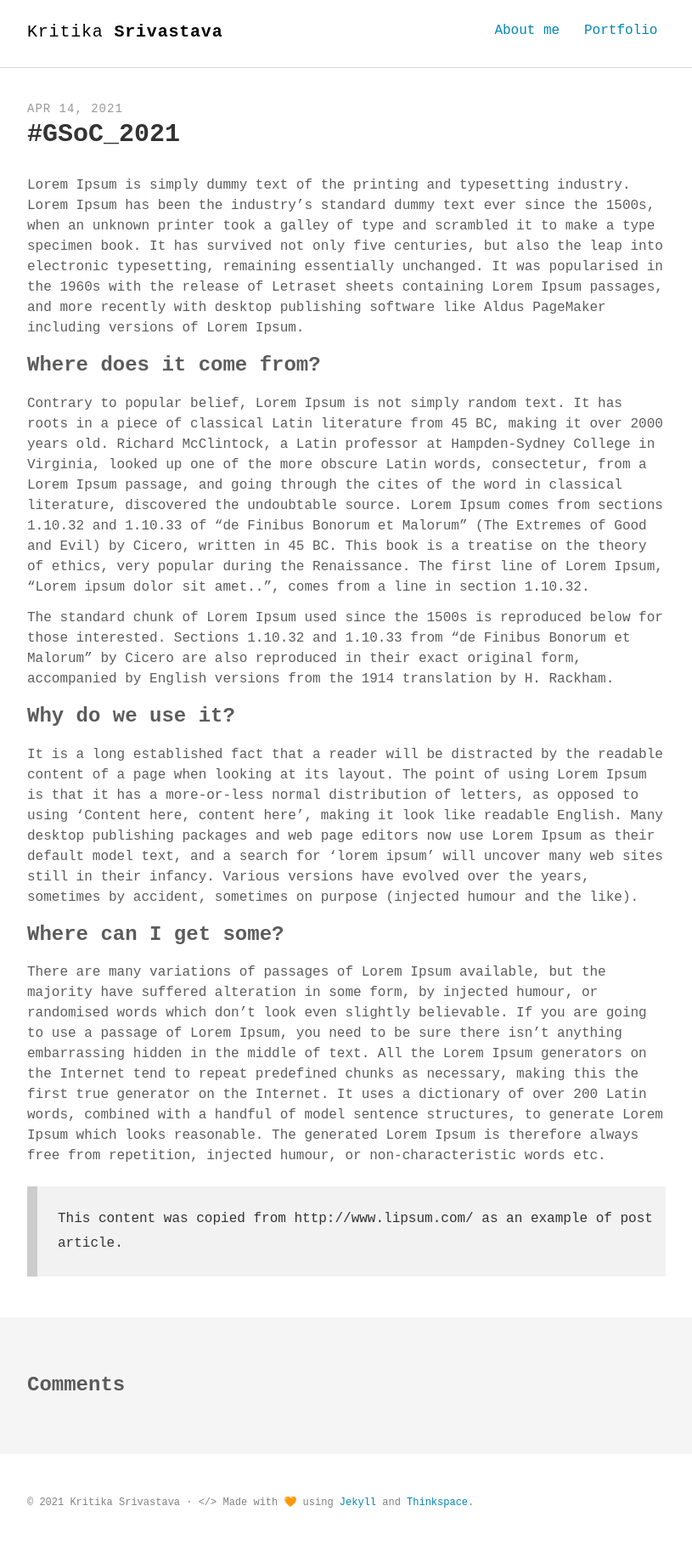
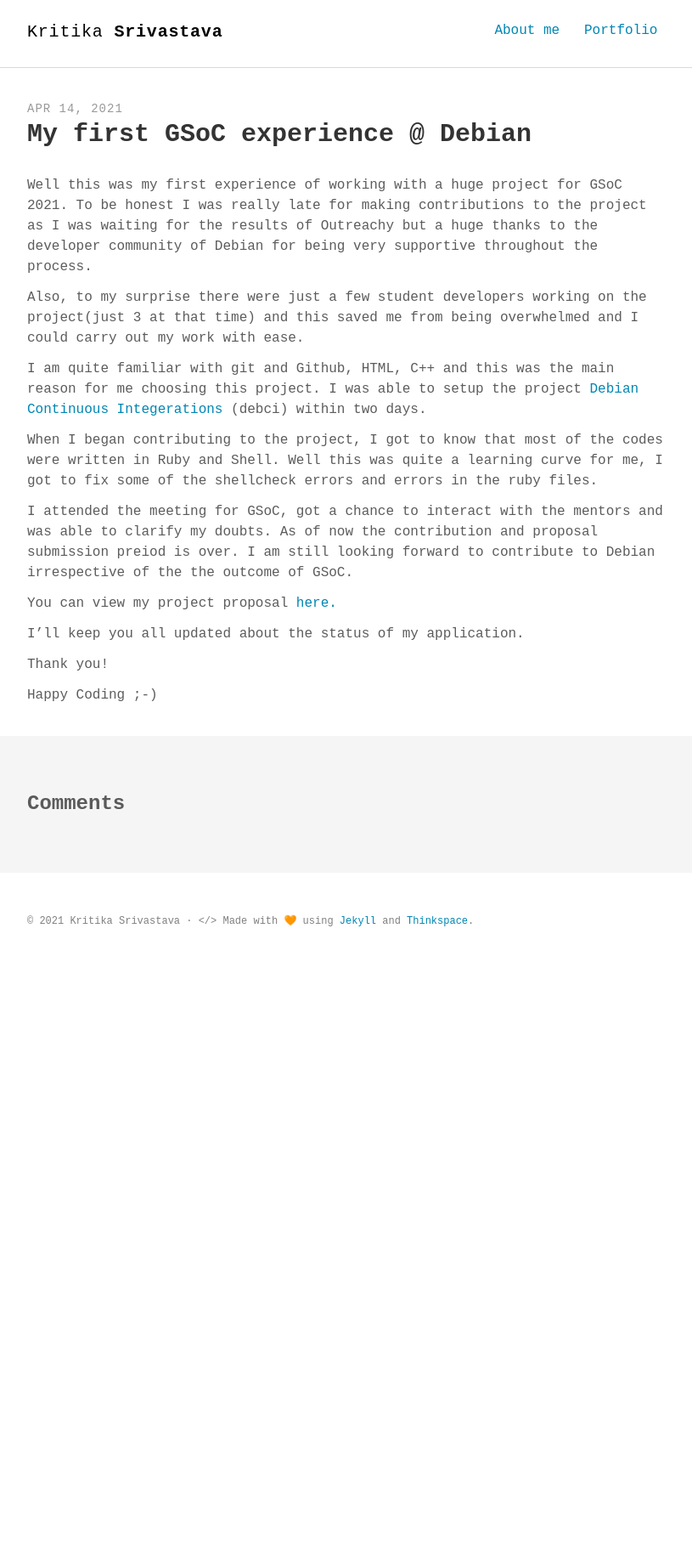
Before and after one commit to kritika-srivastava/Personal-Blog, a Jekyll site: the page built from _posts/2021-04-14-GSoC.md, in a window 1280 px wide. Shown: the whole page at 85% size, without its empty margins (232-1047 px from the left). Built offline with Jekyll 4.4.1, drawn with Linux system fonts in a browser that asks for light colours; some web fonts are replaced; comment, search, counter and statistics services are not loaded; after the commit the page ends 1141 px from its top, so only the background shows below that.

Commit message:
Added GSoC

```diff
--- a/_posts/2021-04-14-GSoC.md
+++ b/_posts/2021-04-14-GSoC.md
@@ -1,25 +1,30 @@
 ---
 layout: post
-title: "#GSoC_2021"
-description: "There is no one who loves pain itself, who seeks after it and wants to have it, simply because it is pain..."
+title: "My first GSoC experience @ Debian"
+description: "My first GSoC experience."
 comments: true
-keywords: "dummy content, lorem ipsum"
+keywords: "Debian, Ruby, Shell"
 ---
 
-Lorem Ipsum is simply dummy text of the printing and typesetting industry. Lorem Ipsum has been the industry's standard dummy text ever since the 1500s, when an unknown printer took a galley of type and scrambled it to make a type specimen book. It has survived not only five centuries, but also the leap into electronic typesetting, remaining essentially unchanged. It was popularised in the 1960s with the release of Letraset sheets containing Lorem Ipsum passages, and more recently with desktop publishing software like Aldus PageMaker including versions of Lorem Ipsum.
 
-### Where does it come from?
+Well this was my first experience of working with a huge project for GSoC 2021.
+To be honest I was really late for making contributions to the project as I was waiting for the results of Outreachy but a huge thanks to the developer community of Debian for being very supportive throughout the process.
 
-Contrary to popular belief, Lorem Ipsum is not simply random text. It has roots in a piece of classical Latin literature from 45 BC, making it over 2000 years old. Richard McClintock, a Latin professor at Hampden-Sydney College in Virginia, looked up one of the more obscure Latin words, consectetur, from a Lorem Ipsum passage, and going through the cites of the word in classical literature, discovered the undoubtable source. Lorem Ipsum comes from sections 1.10.32 and 1.10.33 of "de Finibus Bonorum et Malorum" (The Extremes of Good and Evil) by Cicero, written in 45 BC. This book is a treatise on the theory of ethics, very popular during the Renaissance. The first line of Lorem Ipsum, "Lorem ipsum dolor sit amet..", comes from a line in section 1.10.32.
+Also, to my surprise there were just a few student developers working on the project(just 3 at that time) and this saved me from being overwhelmed and I could carry out my work with ease.
 
-The standard chunk of Lorem Ipsum used since the 1500s is reproduced below for those interested. Sections 1.10.32 and 1.10.33 from "de Finibus Bonorum et Malorum" by Cicero are also reproduced in their exact original form, accompanied by English versions from the 1914 translation by H. Rackham.
+I am quite familiar with git and Github, HTML, C++ and this was the main reason for me choosing this project.
+I was able to setup the project [Debian Continuous Integerations](https://salsa.debian.org/ci-team/debci) (debci)  within two days.
 
-### Why do we use it?
+When I began contributing to the project, I got to know that most of the codes were written in Ruby and Shell. Well this was quite a learning curve for me, I got to fix some of the shellcheck errors and errors in the ruby files.
 
-It is a long established fact that a reader will be distracted by the readable content of a page when looking at its layout. The point of using Lorem Ipsum is that it has a more-or-less normal distribution of letters, as opposed to using 'Content here, content here', making it look like readable English. Many desktop publishing packages and web page editors now use Lorem Ipsum as their default model text, and a search for 'lorem ipsum' will uncover many web sites still in their infancy. Various versions have evolved over the years, sometimes by accident, sometimes on purpose (injected humour and the like).
+I attended the meeting for GSoC, got a chance to interact with the mentors and was able to clarify my doubts.
+As of now the contribution and proposal submission preiod is over.
+I am still looking forward to contribute to Debian irrespective of the the outcome of GSoC.
 
-### Where can I get some?
+You can view my project proposal [here.](https://docs.google.com/document/d/1gPS0DD3us0_5ecczn9-vZxP8ujcYpJGTsJPomL5X75k/edit?usp=sharing)
 
-There are many variations of passages of Lorem Ipsum available, but the majority have suffered alteration in some form, by injected humour, or randomised words which don't look even slightly believable. If you are going to use a passage of Lorem Ipsum, you need to be sure there isn't anything embarrassing hidden in the middle of text. All the Lorem Ipsum generators on the Internet tend to repeat predefined chunks as necessary, making this the first true generator on the Internet. It uses a dictionary of over 200 Latin words, combined with a handful of model sentence structures, to generate Lorem Ipsum which looks reasonable. The generated Lorem Ipsum is therefore always free from repetition, injected humour, or non-characteristic words etc.
+I'll keep you all updated about the status of my application.
 
-> This content was copied from http://www.lipsum.com/ as an example of post article.
+Thank you!
+
+Happy Coding ;-)
```
Also changed, not shown: _posts/2021-01-22-WSL2.md (+2 -2 lines), 4 other files.
